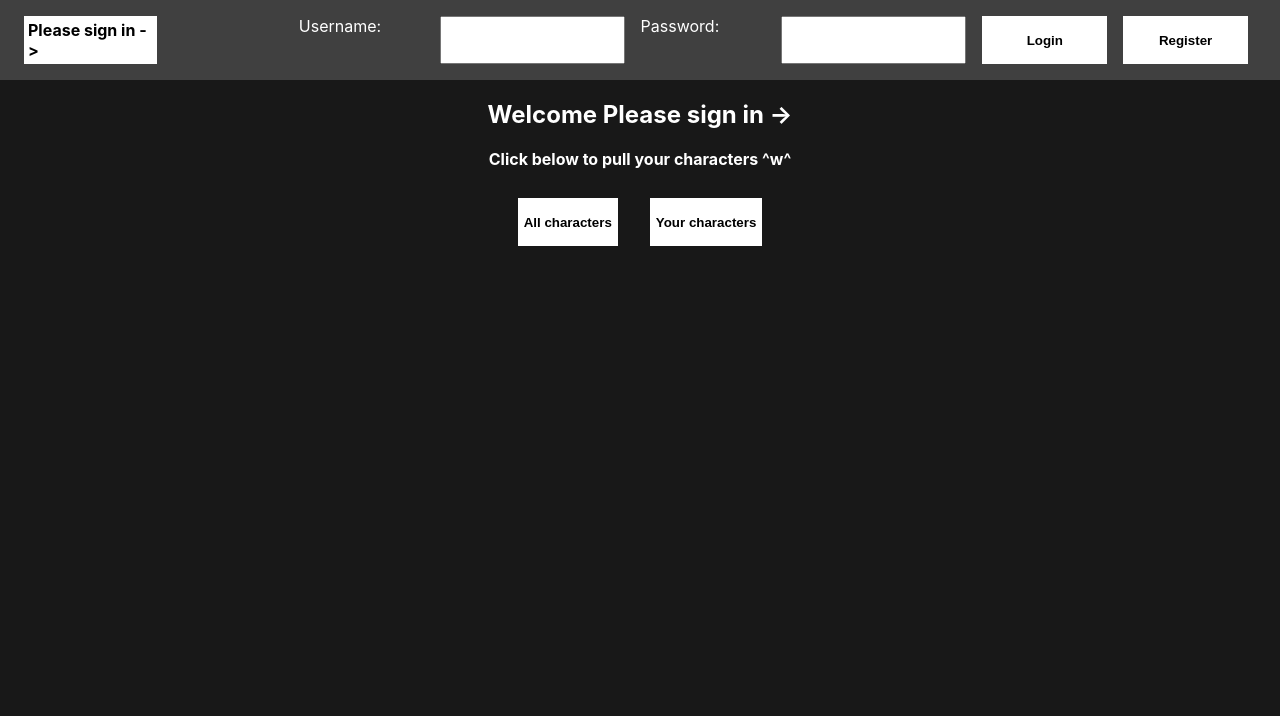
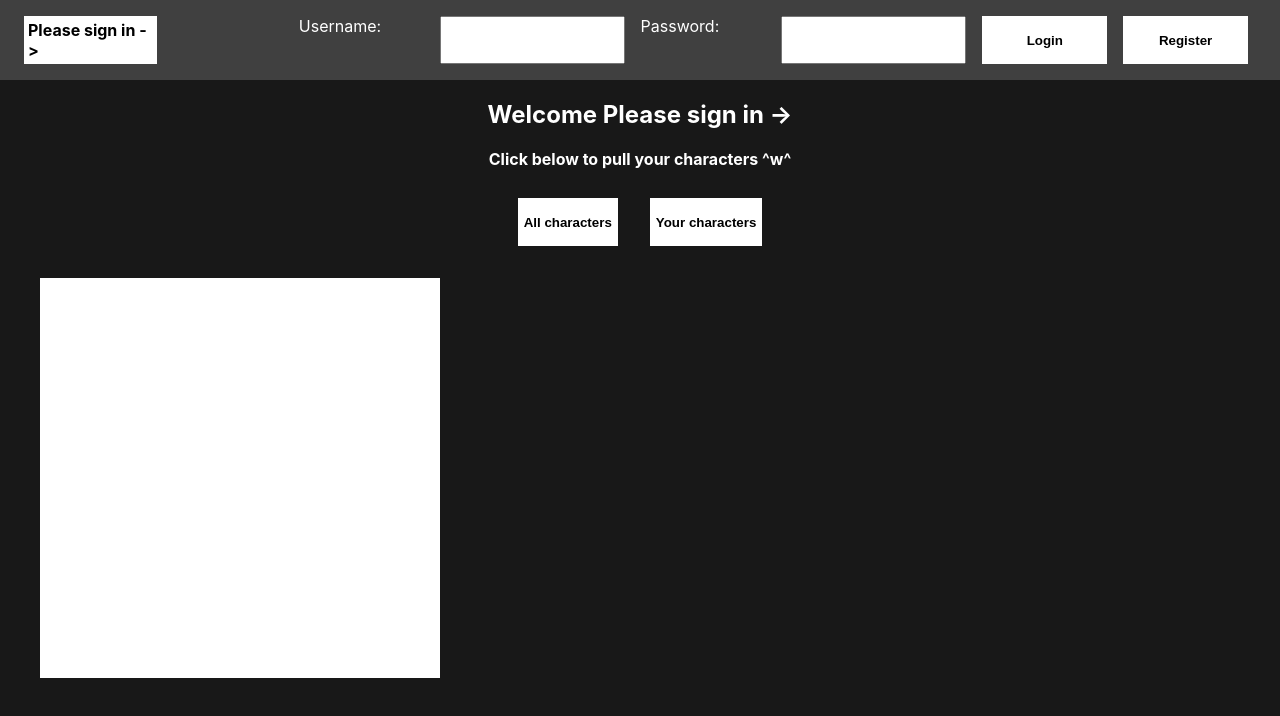
Before and after one commit to joeglDev/WIP-Character-portfolio, a React (Create React App) app in the folder frontend/: page / in a window 1280 px wide. Shown: the top 716 px of the page. Built offline with nearby package versions, Linux system fonts and the light colour scheme.

Commit message:
character details grid element receives data from sleectedCharacter context provider

```diff
--- a/frontend/src/App.css
+++ b/frontend/src/App.css
@@ -139,7 +139,7 @@ h2.chargrid__header {
 .charGrid__grid__item p {
   position: relative;
   left: 47.5%;
-  bottom: 30%;
+  bottom: 60%;
   opacity: 0;
   height: 1rem;
   width: 1rem;
@@ -182,3 +182,11 @@ h2.chargrid__header {
 
 
 }
+
+/*  character Details*/
+.placeholder {
+  background-color: white;
+  overflow: hidden;
+  width: 25rem;
+  height: 25rem;
+}
--- a/frontend/src/App.tsx
+++ b/frontend/src/App.tsx
@@ -9,16 +9,25 @@ type UserContextType = {
   setUser: (newSession: string) => void;
 };
 
+type SelectedCharacterContextType = {
+  char: any;
+  setSelectedCharacter: (newSession: string) => void;
+};
+
 export const UserContext = createContext<UserContextType | any>(undefined);
+export const SelectedCharacterContext = createContext<SelectedCharacterContextType | any>(undefined);
 
 function App() {
   //set up default user context
   const [user, setUser] = useState<string>("Please sign in ->");
+  const [selectedCharacter, setSelectedCharacter] = useState<any>(undefined);
 
   return (
     <UserContext.Provider value={{user, setUser}}>
+      <SelectedCharacterContext.Provider value={{selectedCharacter, setSelectedCharacter}}>
       <LoginBar></LoginBar>
       <CharGrid></CharGrid>
+      </SelectedCharacterContext.Provider>
     </UserContext.Provider>
   );
 }
--- a/frontend/src/components/CharDetails.tsx
+++ b/frontend/src/components/CharDetails.tsx
@@ -1,25 +1,22 @@
-const CharDetails = ({charDetails, isOpenState } : any) => {
-const {name} = charDetails
-if  (isOpenState === true) {
-return (
-    <section className="CharDetails__card">
+import { useContext } from "react";
+import { SelectedCharacterContext } from "../App";
+
+const CharDetails = () => {
+  //context
+  const context = useContext(SelectedCharacterContext);
+  const selectedCharacter = context.selectedCharacter;
+
+  if (!selectedCharacter) {
+    return <section className="charGrid__grid__item placeholder"></section>;
+  } else {
+    //destructure selectedCharacter
+    const { name } = selectedCharacter;
+    return (
+      <section className="charGrid__grid__item">
         <h3>{name}</h3>
-        <div>
-            <p>Age: {}</p>
-            <p>Age: {}</p>
-            <p>Age: {}</p>
-            <p>Age: {}</p>
-            <p>Age: {}</p>
-            <p>Age: {}</p>
-            <p>Age: {}</p>
-            <p>Age: {}</p>
-            <p>Age: {}</p>
-            <p>Age: {}</p>
-            <p>Age: {}</p>
-        </div>
-    </section>
-)
-} else {return <></>}
+      </section>
+    );
+  }
 };
 
 export default CharDetails;
--- a/frontend/src/components/CharGrid.tsx
+++ b/frontend/src/components/CharGrid.tsx
@@ -4,6 +4,7 @@ import {
   pullAllCharDataModel,
   pullUserCharDataModel,
 } from "../models/API_calls";
+import CharDetails from "./CharDetails";
 import CharGridItem from "./CharGridItem";
 
 const CharGrid = () => {
@@ -66,6 +67,7 @@ const CharGrid = () => {
         </button>
       </form>
       <ul className="charGrid__grid">
+        <CharDetails></CharDetails>
         {Array.isArray(charData)
           ? charData.map((char) => {
               return <CharGridItem char={char} key={char._id}></CharGridItem>;
--- a/frontend/src/components/CharGridItem.tsx
+++ b/frontend/src/components/CharGridItem.tsx
@@ -1,26 +1,17 @@
-import { useState } from "react";
-import CharDetails from "./CharDetails";
+import {  useContext } from "react";
+import { SelectedCharacterContext } from "../App";
 
 const CharGridItem = ({ char }: any) => {
   const { name, ownerUsername, imgURL } = char;
 
-  //states
-  const [isOpen, setIsOpen] = useState(false);
-
-  //functions
-  const toggleOpen = () => {
-    let inverseIsOpen = !isOpen;
-    setIsOpen(inverseIsOpen);
-  };
-
-  //details of a specific character
+  //context
+  const context = useContext(SelectedCharacterContext);
+  const setSelectedCharacter = context.setSelectedCharacter;
 
   return (
     <article
       className="charGrid__grid__item"
-      onClick={() => {
-        toggleOpen();
-      }}
+      onClick={(() => {setSelectedCharacter(char)})}
     >
       <div>
         <img
@@ -31,7 +22,7 @@ const CharGridItem = ({ char }: any) => {
         <p id="b">{char.name}</p>
       </div>
 
-      <CharDetails charDetails={char} isOpenState={isOpen}></CharDetails>
+
     </article>
   );
 };
--- a/frontend/src/models/API_calls.ts
+++ b/frontend/src/models/API_calls.ts
@@ -27,7 +27,6 @@ export const registrationModel = async (username: string, password: string) => {
 export const pullAllCharDataModel = async () => {
   const rawResponse = await fetch("http://localhost:9124/characters");
   const response = await rawResponse.json();
-  console.log(response)
   return response
   };
 
```
